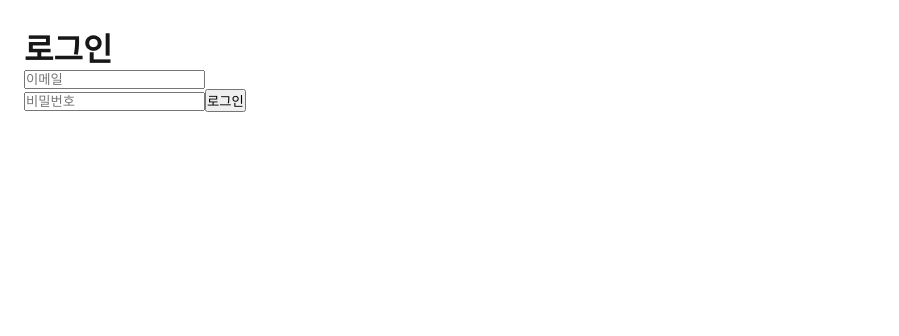
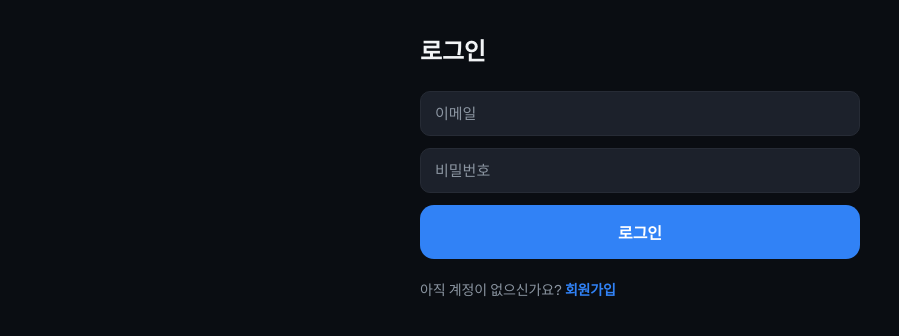
Before and after one commit to wobe8333-hub/my_project, a Next.js app: page /login in a window 1280 px wide. Shown: the top 336 px of the page, without its empty margins (0-899 px from the left). Built offline with nearby package versions, Linux system fonts and the light colour scheme.

Commit message:
style: 토스 스타일 다크 테마로 전체 UI 리디자인
디자인 시스템(카드/버튼/입력창) 도입, 로직 변경 없음

```diff
--- a/app/globals.css
+++ b/app/globals.css
@@ -1,17 +1,21 @@
 :root {
-  --background: #ffffff;
-  --foreground: #171717;
-}
-
-@media (prefers-color-scheme: dark) {
-  :root {
-    --background: #0a0a0a;
-    --foreground: #ededed;
-  }
+  --bg: #0a0d12;
+  --surface: #14181f;
+  --surface-2: #1c212b;
+  --border: #262b35;
+  --text: #f2f4f6;
+  --text-secondary: #8b95a1;
+  --primary: #3182f6;
+  --primary-hover: #2272eb;
+  --danger: #ff5b5b;
+  --radius-lg: 20px;
+  --radius-md: 14px;
+  --radius-sm: 10px;
 }
 
 html {
   height: 100%;
+  color-scheme: dark;
 }
 
 html,
@@ -24,11 +28,12 @@ body {
   min-height: 100%;
   display: flex;
   flex-direction: column;
-  color: var(--foreground);
-  background: var(--background);
-  font-family: Arial, Helvetica, sans-serif;
+  color: var(--text);
+  background: var(--bg);
+  font-family: var(--font-geist-sans), Arial, Helvetica, sans-serif;
   -webkit-font-smoothing: antialiased;
   -moz-osx-font-smoothing: grayscale;
+  letter-spacing: -0.01em;
 }
 
 * {
@@ -42,8 +47,208 @@ a {
   text-decoration: none;
 }
 
-@media (prefers-color-scheme: dark) {
-  html {
-    color-scheme: dark;
-  }
+button {
+  font-family: inherit;
 }
+
+/* Layout */
+
+.page {
+  width: 100%;
+  max-width: 480px;
+  margin: 0 auto;
+  padding: 32px 20px 80px;
+  display: flex;
+  flex-direction: column;
+  gap: 20px;
+}
+
+.page-title {
+  font-size: 24px;
+  font-weight: 700;
+  color: var(--text);
+  margin-bottom: 4px;
+}
+
+.stack {
+  display: flex;
+  flex-direction: column;
+  gap: 12px;
+}
+
+.row {
+  display: flex;
+  align-items: center;
+  justify-content: space-between;
+  gap: 12px;
+}
+
+/* Card */
+
+.card {
+  background: var(--surface);
+  border: 1px solid var(--border);
+  border-radius: var(--radius-lg);
+  padding: 20px;
+  display: flex;
+  flex-direction: column;
+  gap: 14px;
+}
+
+.card-title {
+  font-size: 15px;
+  font-weight: 600;
+  color: var(--text-secondary);
+}
+
+.card-body {
+  font-size: 16px;
+  line-height: 1.6;
+  white-space: pre-wrap;
+  color: var(--text);
+}
+
+/* Form elements */
+
+.field {
+  display: flex;
+  flex-direction: column;
+  gap: 6px;
+}
+
+.field-label {
+  font-size: 13px;
+  font-weight: 500;
+  color: var(--text-secondary);
+}
+
+.input,
+select.input {
+  width: 100%;
+  background: var(--surface-2);
+  border: 1px solid var(--border);
+  border-radius: var(--radius-sm);
+  padding: 13px 14px;
+  font-size: 15px;
+  color: var(--text);
+  outline: none;
+  transition: border-color 0.15s ease;
+}
+
+.input::placeholder {
+  color: var(--text-secondary);
+}
+
+.input:focus {
+  border-color: var(--primary);
+}
+
+.checkbox-row {
+  display: flex;
+  align-items: center;
+  gap: 8px;
+  padding: 10px 2px;
+  font-size: 14px;
+  color: var(--text);
+}
+
+.checkbox-row input {
+  width: 18px;
+  height: 18px;
+  accent-color: var(--primary);
+}
+
+/* Buttons */
+
+.btn {
+  display: inline-flex;
+  align-items: center;
+  justify-content: center;
+  width: 100%;
+  padding: 15px 20px;
+  border-radius: var(--radius-md);
+  border: none;
+  font-size: 16px;
+  font-weight: 600;
+  cursor: pointer;
+  transition: background-color 0.15s ease, opacity 0.15s ease;
+}
+
+.btn-primary {
+  background: var(--primary);
+  color: #fff;
+}
+
+.btn-primary:hover {
+  background: var(--primary-hover);
+}
+
+.btn-secondary {
+  background: var(--surface-2);
+  color: var(--text);
+  border: 1px solid var(--border);
+}
+
+.btn-secondary:hover {
+  background: var(--border);
+}
+
+.btn-text {
+  width: auto;
+  background: none;
+  padding: 4px 0;
+  color: var(--text-secondary);
+  font-size: 14px;
+  font-weight: 500;
+  text-decoration: underline;
+}
+
+/* Text helpers */
+
+.text-secondary {
+  color: var(--text-secondary);
+  font-size: 14px;
+}
+
+.text-error {
+  color: var(--danger);
+  font-size: 14px;
+}
+
+.text-link {
+  color: var(--primary);
+  font-weight: 600;
+}
+
+.divider {
+  height: 1px;
+  background: var(--border);
+  border: none;
+}
+
+.badge {
+  display: inline-flex;
+  align-items: center;
+  padding: 4px 10px;
+  border-radius: 999px;
+  background: var(--surface-2);
+  color: var(--primary);
+  font-size: 13px;
+  font-weight: 600;
+}
+
+.list {
+  list-style: none;
+  display: flex;
+  flex-direction: column;
+  gap: 8px;
+}
+
+.list-item {
+  background: var(--surface);
+  border: 1px solid var(--border);
+  border-radius: var(--radius-sm);
+  padding: 12px 14px;
+  font-size: 14px;
+  color: var(--text-secondary);
+}
--- a/app/login/page.tsx
+++ b/app/login/page.tsx
@@ -24,10 +24,11 @@ export default function LoginPage() {
   }
 
   return (
-    <main style={{ padding: 24, maxWidth: 400 }}>
-      <h1>로그인</h1>
-      <form onSubmit={handleSubmit}>
+    <main className="page">
+      <h1 className="page-title">로그인</h1>
+      <form className="stack" onSubmit={handleSubmit}>
         <input
+          className="input"
           type="email"
           placeholder="이메일"
           value={email}
@@ -35,15 +36,19 @@ export default function LoginPage() {
           required
         />
         <input
+          className="input"
           type="password"
           placeholder="비밀번호"
           value={password}
           onChange={(e) => setPassword(e.target.value)}
           required
         />
-        <button type="submit">로그인</button>
+        <button className="btn btn-primary" type="submit">로그인</button>
       </form>
-      {error && <p style={{ color: 'red' }}>{error}</p>}
+      {error && <p className="text-error">{error}</p>}
+      <p className="text-secondary">
+        아직 계정이 없으신가요? <a className="text-link" href="/signup">회원가입</a>
+      </p>
     </main>
   )
 }
```
Also changed, not shown: app/history/page.tsx (+13 -7 lines), app/page.tsx (+4 -4 lines), app/profile/page.tsx (+75 -36 lines), app/signup/page.tsx (+7 -5 lines), app/today/page.tsx (+29 -19 lines).
